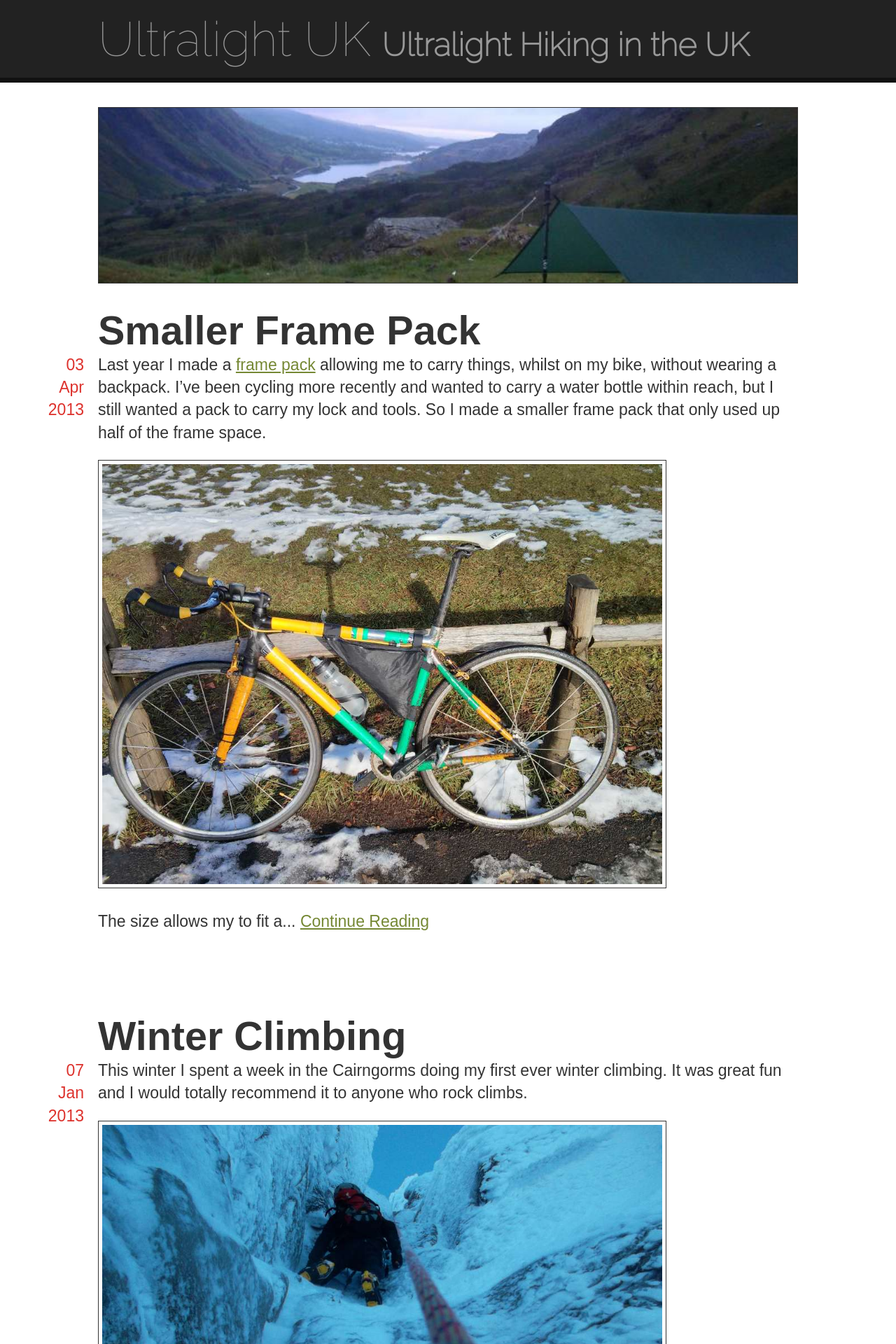
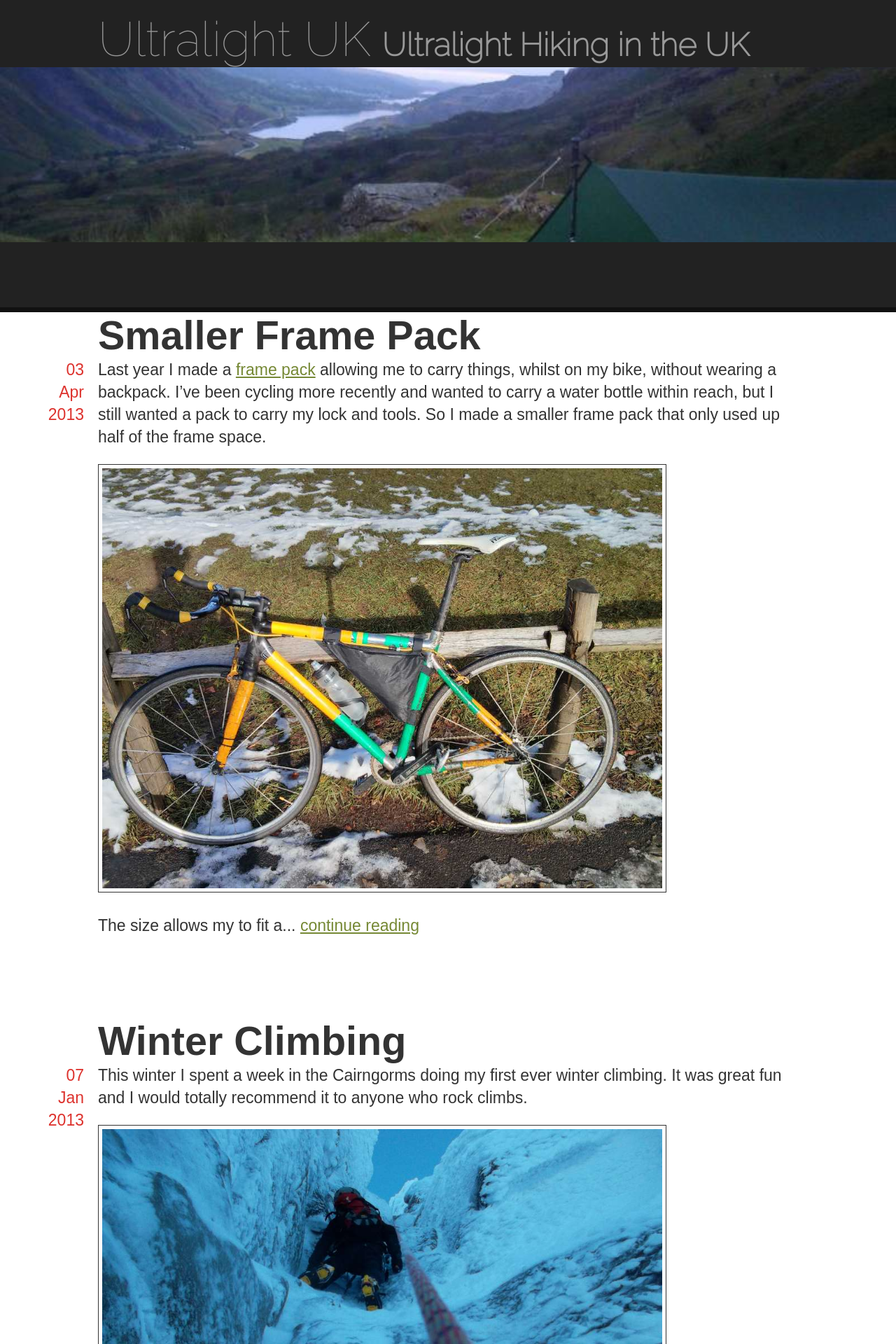
Before and after one commit to notclive/notclive.co.uk, a Jekyll site: the page built from ul/index.html, in a window 1280 px wide. Shown: the top 1920 px of the page at 70% size. Built offline with Jekyll 4.4.1, drawn with Linux system fonts in a browser that asks for light colours; some of the changed text lies outside the part shown.

Commit message:
Move banner to header

```diff
--- a/_layouts/ul-page.html
+++ b/_layouts/ul-page.html
@@ -2,10 +2,10 @@
 <html>
   <head>
     <title>
-		  {% if page.title %}
-        {{ page.title }} -
-		  {% endif %}
-		  Ultralight UK
+        {% if page.title %}
+            {{ page.title }} -
+        {% endif %}
+        Ultralight UK
     </title>
     <meta name="author" content="Jonathan Price" />
     <meta http-equiv="Content-Type" content="text/html; charset=utf-8">
@@ -30,13 +30,13 @@
 				<h1><a href="{{ site.ul-base }}/">Ultralight UK</a></h1>
 				<h3>Ultralight Hiking in the UK</h3>
 			</div>
-		</div>
-		<div class="root">
 			{% if page.banner %}
-				<div style="background-image: url({{ site.ul-base }}/{{ page.banner }})" class="banner"></div>
+    			<div style="background-image: url({{ site.ul-base }}/{{ page.banner }})" class="banner"></div>
 			{% else %}
 				<div style="background-image: url({{ site.ul-base }}/{{ site.ul-banner }})" class="banner"></div>
 			{% endif %}
+		</div>
+		<div class="root">
 			{{ content }}
 			<div class="footer">
 				<span xmlns:dct="http://purl.org/dc/terms/" property="dct:title">Ultralight UK</span>
--- a/ul/css/style.css
+++ b/ul/css/style.css
@@ -78,9 +78,11 @@ a:hover {
 /**************************** Banner ****************************/
 
 .banner {
-  border: 1px solid #333;
+    width: 100%;
 	height: 250px;
-	margin: 1.5rem 0;
+	margin: 0 0 45px 0;
+	margin: 0 0 2.5rem 0;
+    border-bottom: 20px solid #222;
 	background-size: cover;
 	background-position: center;
 }
--- a/ul/index.html
+++ b/ul/index.html
@@ -16,7 +16,7 @@ layout: ul-page
 		</div>
 		<div class="blogContent">
 			{{ post.content | truncatewords: 75 }}
-			<a href="{{ post.url }}">Continue Reading</a>
+			<a href="{{ post.url }}">continue reading</a>
 		</div>
 	</div>
 {% endfor %}
```
